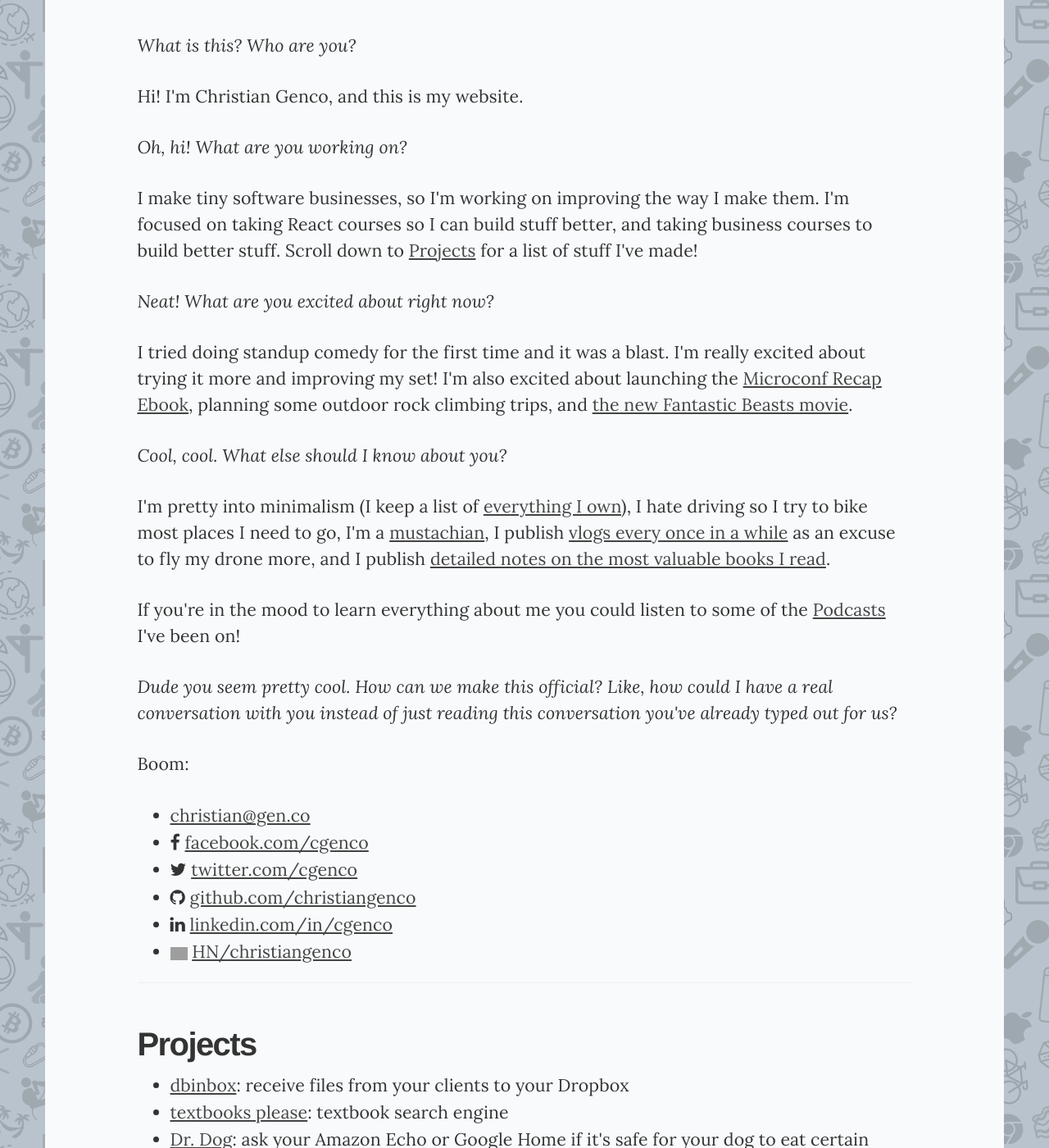
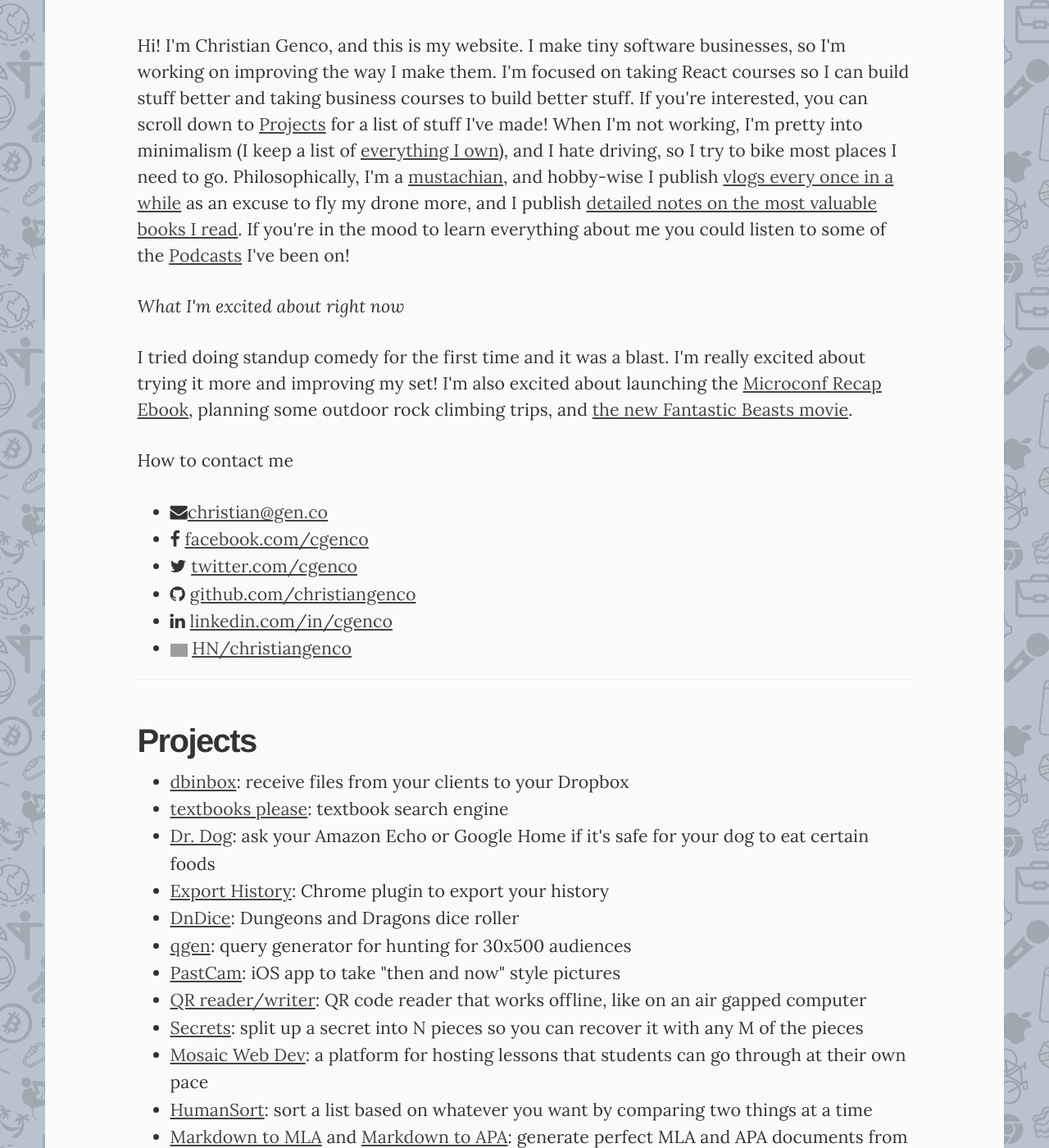
Before and after one commit to christiangenco/christiangenco.github.io, a Jekyll site: the page built from index.html, in a window 1280 px wide and 1400 px high. Shown: the whole window at 82% size. Built offline with Jekyll 4.4.1, drawn with Linux system fonts in a browser that asks for light colours; nearby versions of some CDN libraries; some of the changed text lies outside the part shown; grey boxes are pictures that could not be loaded.

Commit message:
Whatever you want

```diff
--- a/index.html
+++ b/index.html
@@ -6,29 +6,17 @@
 
 <div class="row" style="margin-top: 40px">
   <div class="col-sm-10 col-sm-offset-1">
-    <p><i>What is this? Who are you?</i></p>
 
-    <p>Hi! I'm Christian Genco, and this is my website.<p>
+    <p>Hi! I'm Christian Genco, and this is my website. I make tiny software businesses, so I'm working on improving the way I make them. I'm focused on taking React courses so I can build stuff better and taking business courses to build better stuff. If you're interested, you can scroll down to <a href="#projects">Projects</a> for a list of stuff I've made! When I'm not working, I'm pretty into minimalism (I keep a list of <a href="/things">everything I own</a>), and I hate driving, so I try to bike most places I need to go. Philosophically, I'm a <a href="https://mrmoneymustache.com" target="_blank">mustachian</a>, and hobby-wise I publish <a target="_blank" href="https://www.youtube.com/watch?v=O6Bd7bvU1MA&list=PLNev7VcPIItGNy1wRkDd7lsp9UpP1Be8O">vlogs every once in a while</a> as an excuse to fly my drone more, and I publish <a href="#books">detailed notes on the most valuable books I read</a>. If you're in the mood to learn everything about me you could listen to some of the <a href="#podcasts">Podcasts</a> I've been on!</p>
 
-    <p><i>Oh, hi! What are you working on?</i></p>
-
-    <p>I make tiny software businesses, so I'm working on improving the way I make them. I'm focused on taking React courses so I can build stuff better, and taking business courses to build better stuff. Scroll down to <a href="#projects">Projects</a> for a list of stuff I've made!</p>
-
-    <p><i>Neat! What are you excited about right now?</i></p>
+    <p><i>What I'm excited about right now</i></p>
 
     <p>I tried doing standup comedy for the first time and it was a blast. I'm really excited about trying it more and improving my set! I'm also excited about launching the <a target="_blank" href="https://microconf.gen.co">Microconf Recap Ebook</a>, planning some outdoor rock climbing trips, and <a target="_blank" href="https://www.fantasticbeasts.com/">the new Fantastic Beasts movie</a>.</p>
 
-    <p><i>Cool, cool. What else should I know about you?</i></p>
-
-    <p>I'm pretty into minimalism (I keep a list of <a href="/things">everything I own</a>), I hate driving so I try to bike most places I need to go, I'm a <a href="https://mrmoneymustache.com" target="_blank">mustachian</a>, I publish <a target="_blank" href="https://www.youtube.com/watch?v=O6Bd7bvU1MA&list=PLNev7VcPIItGNy1wRkDd7lsp9UpP1Be8O">vlogs every once in a while</a> as an excuse to fly my drone more, and I publish <a href="#books">detailed notes on the most valuable books I read</a>.</p>
-    <p>If you're in the mood to learn everything about me you could listen to some of the <a href="#podcasts">Podcasts</a> I've been on!</p>
-
-    <p><i>Dude you seem pretty cool. How can we make this official? Like, how could I have a real conversation with you instead of just reading this conversation you've already typed out for us?</i></p>
-
-    <p>Boom:</p>
+    <p>How to contact me</p>
 
     <ul>
-      <li><!--<i class="fa fa-envelope"></i>--><a href="mailto:christian@gen.co">christian@gen.co</a></li>
+      <li><i class="fa fa-envelope"></i><a href="mailto:christian@gen.co">christian@gen.co</a></li>
       <li><i class="fa fa-facebook"></i> <a href="http://www.facebook.com/cgenco">facebook.com/cgenco</a></li>
       <li><i class="fa fa-twitter"></i> <a href="https://twitter.com/cgenco">twitter.com/cgenco</a></li>
       <li><i class="fa fa-github"></i> <a href="https://github.com/christiangenco">github.com/christiangenco</a></li>
@@ -48,15 +36,15 @@
       <li><a target="_blank" href="https://gen.co/dndice">DnDice</a>: Dungeons and Dragons dice roller</li>
       <li><a target="_blank" href="https://gen.co/qgen/">qgen</a>: query generator for hunting for 30x500 audiences</li>
       <li><a target="_blank" href="https://itunes.apple.com/us/app/pastcam/id1217068871?mt=8">PastCam</a>: iOS app to take "then and now" style pictures</li>
-      <li><a target="_blank" href="https://gen.co/qr/">QR reader/writer</a>: it's pretty easy to make a malicious QR code reader, so I made my own. Works offline, like on an air gapped computer.</li>
+      <li><a target="_blank" href="https://gen.co/qr/">QR reader/writer</a>: QR code reader that works offline, like on an air gapped computer</li>
       <li><a target="_blank" href="http://christian.gen.co/secrets/">Secrets</a>: split up a secret into N pieces so you can recover it with any M of the pieces</li>
-      <li><a target="_blank" href="http://mosaic.apps.gen.co">Mosaic Web Dev</a>: a platform for hosting lessons that students can go through at their own pace. A solution to teaching technical summer camps where half the class got left behind and half the class felt bored (and my voice got tired).</li>
+      <li><a target="_blank" href="http://mosaic.apps.gen.co">Mosaic Web Dev</a>: a platform for hosting lessons that students can go through at their own pace</li>
       <li><a target="_blank" href="http://gen.co/humansort/">HumanSort</a>: sort a list based on whatever you want by comparing two things at a time</li>
       <li><a target="_blank" href="http://markdowntomla.com/">Markdown to MLA</a> and <a href="http://markdowntoapa.com/">Markdown to APA</a>: generate perfect MLA and APA documents from plain text markdown</li>
       <li><a target="_blank" href="https://timecardapp.com">Timecard App</a>: timecard calculator (a rewrite of <a href="/timecardapp">my oldest useful program</a>)</li>
       <li><a target="_blank" href="http://gen.co/timer/">Timer</a>: a simple timer with alarm for teaching in poms</li>
-      <li><a target="_blank" href="http://gen.co/icondice/">Icon Dice</a>: a ~900 sided dice with [icons](https://material.io/icons/) instead of numbers</li>
-      <li><a target="_blank" href="http://gen.co/clear/">Clear Decoder</a>: decode links from the [Clear iOS list making app](https://itunes.apple.com/us/app/clear-todos/id493136154?mt=8) to markdown</li>
+      <li><a target="_blank" href="http://gen.co/icondice/">Icon Dice</a>: a ~900 sided dice with <a href="https://material.io/icons/" target="_blank">icons</a> instead of numbers</li>
+      <li><a target="_blank" href="http://gen.co/clear/">Clear Decoder</a>: decode links from the <a target="_blank" href="https://itunes.apple.com/us/app/clear-todos/id493136154?mt=8">Clear iOS list making app</a> to markdown</li>
       <li><a target="_blank" href="https://profileflags.parseapp.com/">Profile Flags</a>: add a country flag over your Facebook profile picture</li>
       <li><a target="_blank" href="https://github.com/christiangenco/autorunner">autorunner</a>: command line tool to run a command when a file is saved</li>
       <li><a target="_blank" href="https://github.com/christiangenco/t_time_tracker">t_time_tracker</a>: simple command line time tracking</li>
@@ -67,9 +55,9 @@
     <h2><a id="podcasts" name="podcasts">Podcasts</h2>
 
     <ul>
+      <li><a href="http://businessdesignpodcast.com/bdp-10-christian-genco/">The Business Design Podcast #10</a>: "Many people dream of a job where they can travel all over the world while they work remotely. Christian Genco lives this dream."<small class="pull-right font-mono">2018-01-16</small></li>
+      <li><a href="http://hellotechpros.com/christian-genco-productivity/">Hello TechPros #58</a>: Get Perfect Memory and Always Know What to Do Next – Productivity Tuesday with Christian Genco<small class="pull-right font-mono">2016-05-31</small></li>
       <li><a href="https://heathandalyssa.com/rve-0011-christian-elisa-genco-plan-retire-30-years-old/">RV Entrepreneur Podcast #0011</a>: How Christian & Elisa Genco Plan to Retire by 30 Years Old<small class="pull-right font-mono">2016-04-07</small></li>
-      <li><a href="http://hellotechpros.com/christian-genco-productivity/">Hello TechPros #58</a>: Get Perfect Memory and Always Know What to Do Next – Productivity Tuesday with Christian Genco<small class="pull-right font-mono">2016-05-31</small></li>
-      <li><a href="http://businessdesignpodcast.com/bdp-10-christian-genco/">The Business Design Podcast #10</a>: "Many people dream of a job where they can travel all over the world while they work remotely. Christian Genco lives this dream."<small class="pull-right font-mono">2018-01-16</small></li>
     </ul>
 
     <h2>Videos</h2>
@@ -80,7 +68,7 @@
       </div>
 
       <div class="col-sm-12 col-md-6" style="margin-bottom: 30px">
-        <div class="embed-responsive embed-responsive-16by9 "><iframe class="embed-responsive-item" src="https://www.youtube.com/embed/xfBWk4nw440" frameborder="0" allow="autoplay; encrypted-media" allowfullscreen></iframe></div>
+        <div class="embed-responsive embed-responsive-16by9"><iframe class="embed-responsive-item" src="https://www.youtube.com/embed/uRk64UlQtA8?list=PLNev7VcPIItGNy1wRkDd7lsp9UpP1Be8O" frameborder="0" allow="autoplay; encrypted-media" allowfullscreen></iframe></div>
       </div>
 
       <div class="col-sm-12 col-md-6" style="margin-bottom: 30px">
@@ -88,7 +76,7 @@
       </div>
 
       <div class="col-sm-12 col-md-6" style="margin-bottom: 30px">
-        <div class="embed-responsive embed-responsive-16by9"><iframe class="embed-responsive-item" src="https://www.youtube.com/embed/uRk64UlQtA8?list=PLNev7VcPIItGNy1wRkDd7lsp9UpP1Be8O" frameborder="0" allow="autoplay; encrypted-media" allowfullscreen></iframe></div>
+        <div class="embed-responsive embed-responsive-16by9 "><iframe class="embed-responsive-item" src="https://www.youtube.com/embed/xfBWk4nw440" frameborder="0" allow="autoplay; encrypted-media" allowfullscreen></iframe></div>
       </div>
 
       <div class="col-sm-12 col-md-6" style="margin-bottom: 30px">
```
